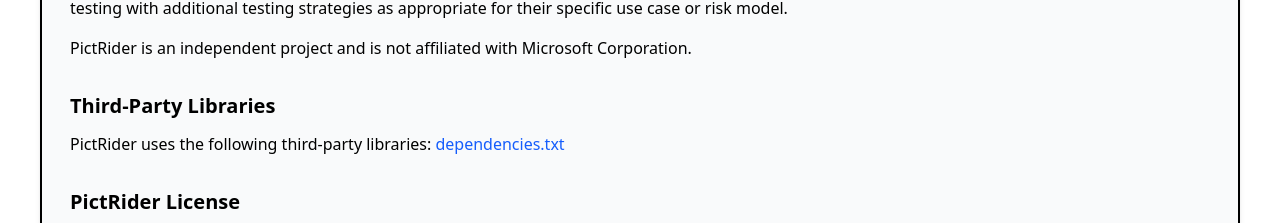
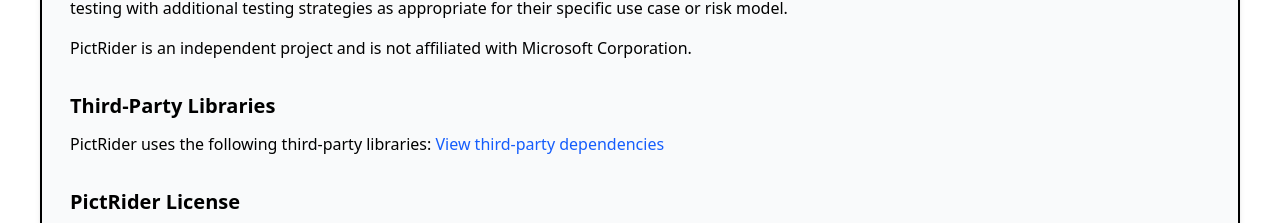
Before and after one commit to takeyaqa/PictRider, a React (Vite) app: page /about in a window 1280 px wide. Shown: the part 1553-1776 px from the top of the page. Built offline with nearby package versions, Linux system fonts and the light colour scheme.

Commit message:
chore: update link text for third-party dependencies in About page

```diff
--- a/src/pages/About.tsx
+++ b/src/pages/About.tsx
@@ -128,7 +128,7 @@
               href="/dependencies.txt"
               className="text-blue-600 hover:underline"
             >
-              dependencies.txt
+              View third-party dependencies
             </a>
           </p>
         </div>
```
